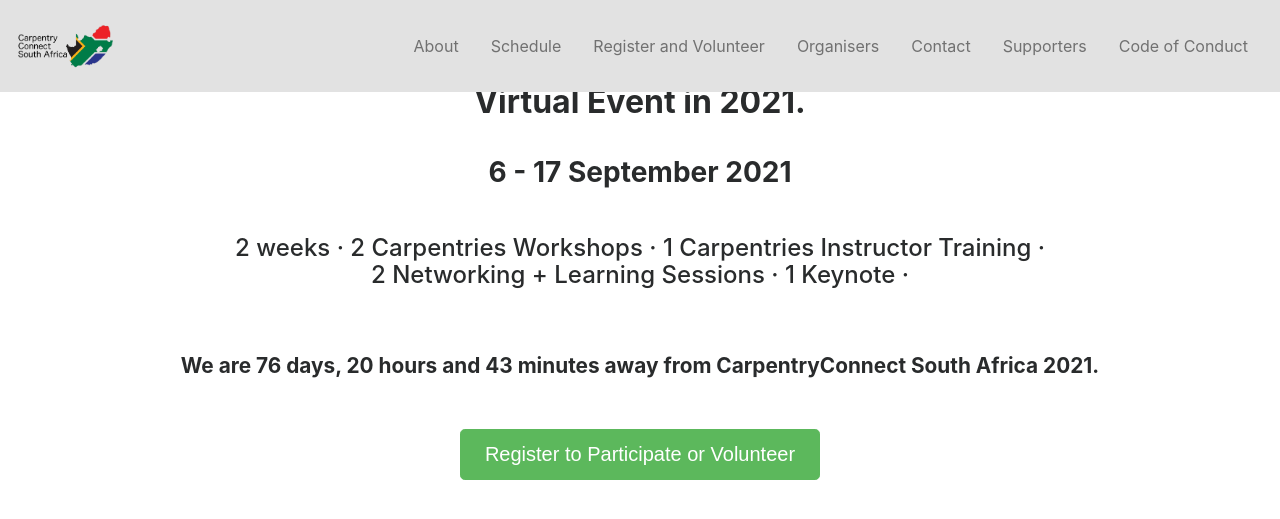
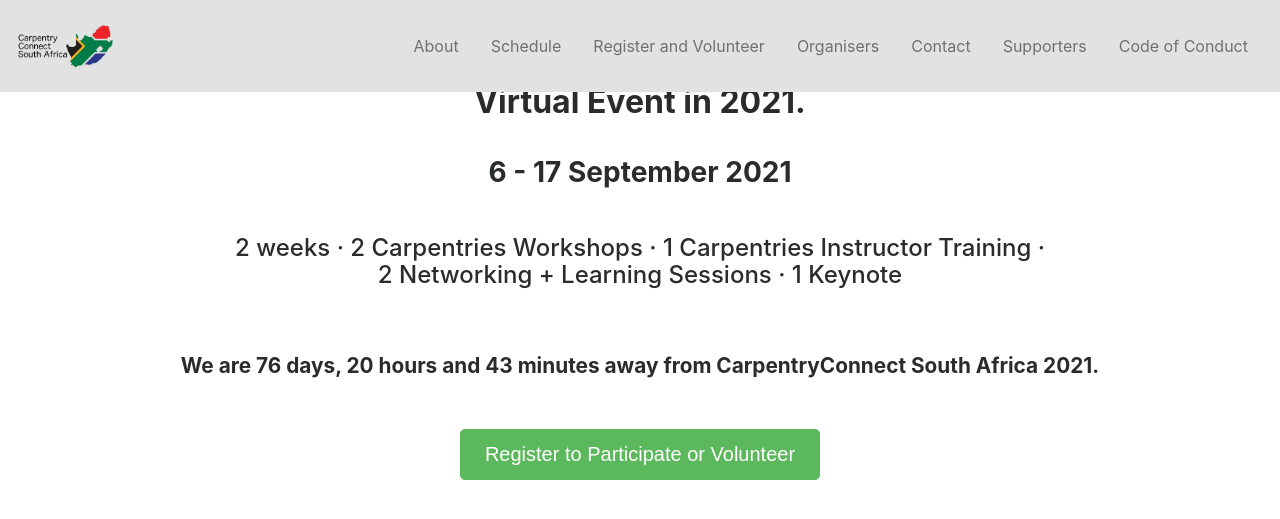
Before and after one commit to CarpentryConnect/za.carpentryconnect.org, a Jekyll site: the page built from index.html, in a window 1280 px wide and 900 px high, scrolled down 395 px, cut to the strip 0-664 px from the top of the window. Shown: the top 519 px of the strip. Built offline with Jekyll 4.4.1, drawn with Linux system fonts in a browser that asks for light colours; nearby versions of some CDN libraries.

Commit message:
Update index.html

```diff
--- a/index.html
+++ b/index.html
@@ -10,7 +10,7 @@
             <br>
             <h3><strong> 6 - 17 September 2021</strong></h3>
             <br>
-            <h4 style="padding: 10px;"> 2 weeks · 2 Carpentries Workshops · 1 Carpentries Instructor Training ·<br> 2 Networking + Learning Sessions · 1 Keynote ·</h4>
+            <h4 style="padding: 10px;"> 2 weeks · 2 Carpentries Workshops · 1 Carpentries Instructor Training ·<br> 2 Networking + Learning Sessions · 1 Keynote </h4>
             <br>
 
             <div id="countdown"></div>
```
